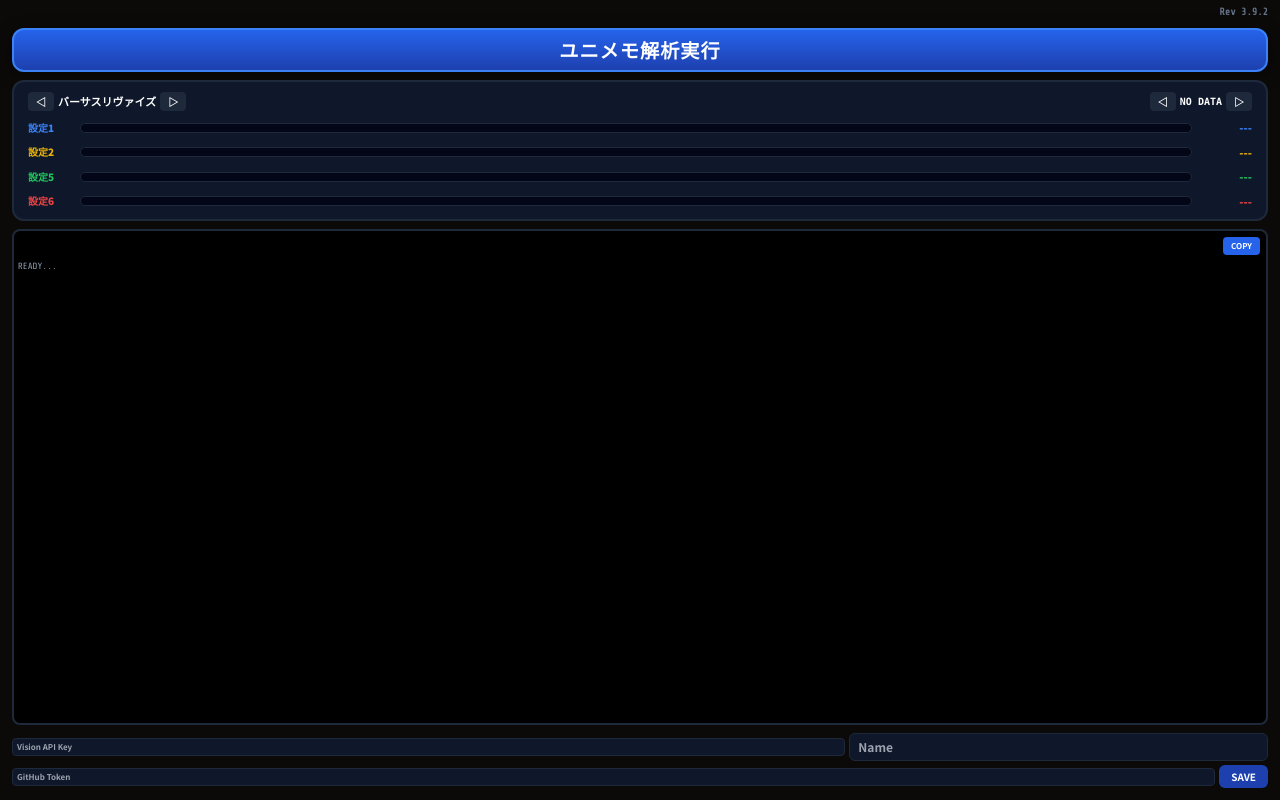
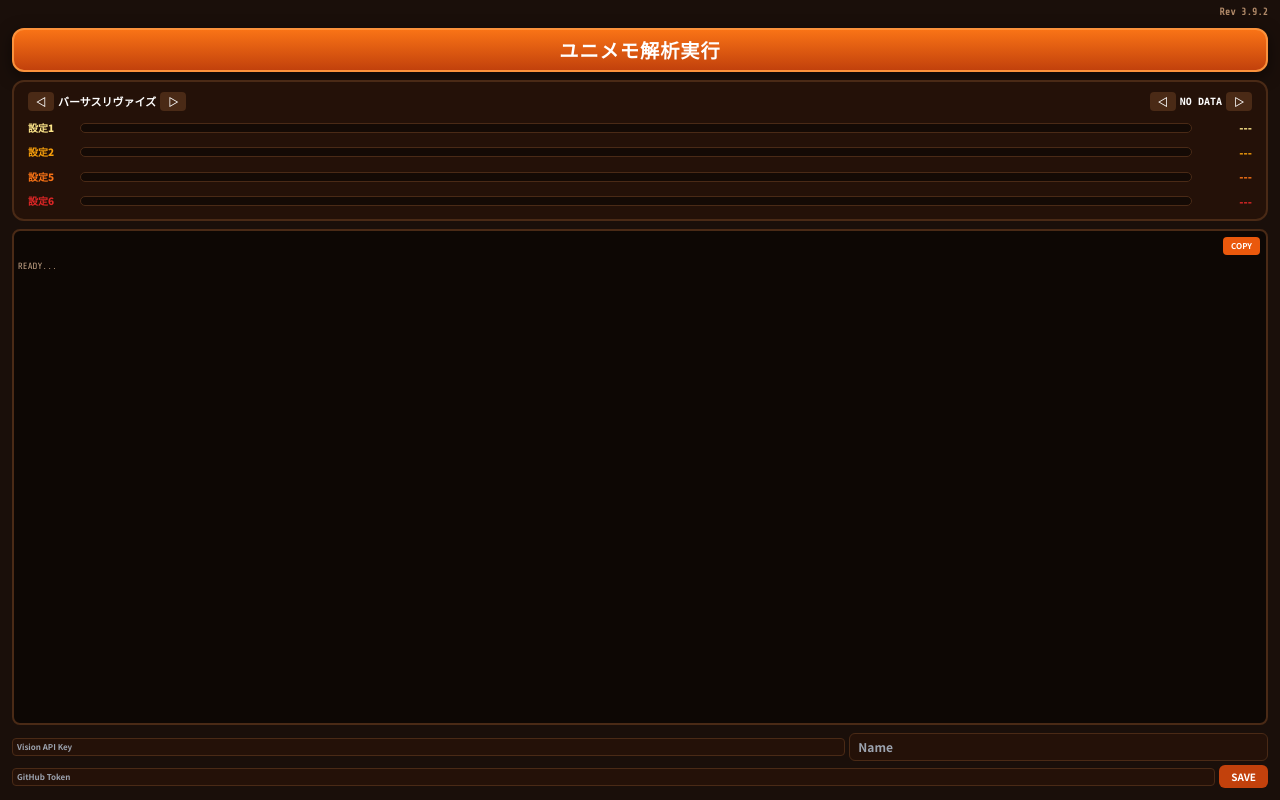
Before and after one commit to VS777-coder/VersusRexseHanabi, a plain HTML site: page index.html in a window 1280 px wide. Drawn offline with nearby package versions, Linux system fonts and the light colour scheme.

Commit message:
Add files via upload

```diff
--- a/index.html
+++ b/index.html
@@ -8,29 +8,29 @@
     <style>
         @import url('https://fonts.googleapis.com/css2?family=Share+Tech+Mono&family=Squada+One&family=Noto+Sans+JP:wght@700;900&display=swap');
         * { box-sizing: border-box; -webkit-tap-highlight-color: transparent; touch-action: manipulation; }
-        body { background-color: #0c0a09; color: #fbbf24; font-family: 'Noto Sans JP', sans-serif; height: 100dvh; width: 100%; margin: 0; padding: 12px; overflow: hidden; display: flex; flex-direction: column; }
-        .rev-tag-top { font-family: 'Share Tech Mono', monospace; font-size: 10px; color: #64748b; position: absolute; top: 4px; right: 12px; font-weight: bold; }
-        .main-btn { background: linear-gradient(180deg, #2563eb 0%, #1e40af 100%); border: 2px solid #3b82f6; border-radius: 12px; height: 44px; display: flex; align-items: center; justify-content: center; width: 100%; box-shadow: 0 4px 15px rgba(0,0,0,0.5); cursor: pointer; }
+        body { background-color: #1a0f0a; color: #fbbf24; font-family: 'Noto Sans JP', sans-serif; height: 100dvh; width: 100%; margin: 0; padding: 12px; overflow: hidden; display: flex; flex-direction: column; }
+        .rev-tag-top { font-family: 'Share Tech Mono', monospace; font-size: 10px; color: #b08968; position: absolute; top: 4px; right: 12px; font-weight: bold; }
+        .main-btn { background: linear-gradient(180deg, #f97316 0%, #c2410c 100%); border: 2px solid #fb923c; border-radius: 12px; height: 44px; display: flex; align-items: center; justify-content: center; width: 100%; box-shadow: 0 4px 15px rgba(0,0,0,0.5); cursor: pointer; }
         .main-btn span { font-weight: 900; font-size: 1.2rem; color: #ffffff; letter-spacing: 1px; }
-        .panel-frame { border: 2px solid #1e293b; background: #0f172a; border-radius: 12px; padding: 10px 14px; position: relative; }
-        .bar-bg { background-color: #020617; height: 10px; border-radius: 5px; overflow: hidden; border: 1px solid #1e293b; margin-top: 1px; }
+        .panel-frame { border: 2px solid #4a2a16; background: #241108; border-radius: 12px; padding: 10px 14px; position: relative; }
+        .bar-bg { background-color: #140a05; height: 10px; border-radius: 5px; overflow: hidden; border: 1px solid #4a2a16; margin-top: 1px; }
         .bar-fill { height: 100%; width: 0%; transition: width 1.2s cubic-bezier(0.16, 1, 0.3, 1); }
-        .log-container { flex-grow: 1; min-height: 0; margin: 8px 0; border: 2px solid #1e293b; background-color: #000000; border-radius: 8px; overflow: hidden; position: relative; }
-        .copy-btn { position: absolute; top: 6px; right: 6px; background: #2563eb; color: #fff; font-size: 8px; padding: 3px 8px; border-radius: 4px; z-index: 20; font-weight: bold; }
-        .log-body { padding: 4px; font-size: 9px; width: 100%; height: 100%; overflow-y: auto; white-space: pre-wrap; color: #94a3b8; font-family: 'Share Tech Mono', monospace; padding-top: 30px; line-height: 1.3; }
-        .log-table { width: 100%; border-collapse: collapse; margin-top: 8px; font-size: 7px; table-layout: fixed; color: #e2e8f0; }
-        .log-table th, .log-table td { border: 1px solid #1e293b; padding: 3px 1px; text-align: center; }
-        .log-table th { background-color: #1e293b; color: #60a5fa; font-weight: 900; }
+        .log-container { flex-grow: 1; min-height: 0; margin: 8px 0; border: 2px solid #4a2a16; background-color: #0d0704; border-radius: 8px; overflow: hidden; position: relative; }
+        .copy-btn { position: absolute; top: 6px; right: 6px; background: #ea580c; color: #fff; font-size: 8px; padding: 3px 8px; border-radius: 4px; z-index: 20; font-weight: bold; }
+        .log-body { padding: 4px; font-size: 9px; width: 100%; height: 100%; overflow-y: auto; white-space: pre-wrap; color: #c9a88a; font-family: 'Share Tech Mono', monospace; padding-top: 30px; line-height: 1.3; }
+        .log-table { width: 100%; border-collapse: collapse; margin-top: 8px; font-size: 7px; table-layout: fixed; color: #f5e6d8; }
+        .log-table th, .log-table td { border: 1px solid #4a2a16; padding: 3px 1px; text-align: center; }
+        .log-table th { background-color: #4a2a16; color: #fb923c; font-weight: 900; }
         .val-red { color: #ef4444 !important; font-weight: 900; }
         .val-yellow { color: #fbbf24 !important; font-weight: 900; }
         .aura-red { background-color: #b91c1c !important; color: white !important; font-weight: bold; }
         .aura-green { background-color: #15803d !important; color: white !important; font-weight: bold; }
         .aura-yellow { background-color: #a16207 !important; color: white !important; font-weight: bold; }
-        .api-input-tiny { background: #0f172a; color: #4b5563; border: 1px solid #1e293b; padding: 2px 4px; font-size: 8px; border-radius: 4px; outline: none; }
-        .api-input-name { background: #0f172a; color: #f1f5f9; border: 1px solid #1e293b; padding: 4px 8px; font-size: 12px; font-weight: bold; border-radius: 6px; outline: none; }
-        .save-btn { background: #1e40af; color: #ffffff; font-weight: bold; padding: 4px 12px; border-radius: 6px; font-size: 10px; cursor: pointer; }
-        .nav-btn { background: #1e293b; color: #fff; border-radius: 4px; padding: 2px 6px; font-size: 10px; font-weight: bold; }
-        .c-s1 { color: #3b82f6; } .c-s2 { color: #eab308; } .c-s5 { color: #22c55e; } .c-s6 { color: #ef4444; }
+        .api-input-tiny { background: #241108; color: #8a6a52; border: 1px solid #4a2a16; padding: 2px 4px; font-size: 8px; border-radius: 4px; outline: none; }
+        .api-input-name { background: #241108; color: #f5e6d8; border: 1px solid #4a2a16; padding: 4px 8px; font-size: 12px; font-weight: bold; border-radius: 6px; outline: none; }
+        .save-btn { background: #c2410c; color: #ffffff; font-weight: bold; padding: 4px 12px; border-radius: 6px; font-size: 10px; cursor: pointer; }
+        .nav-btn { background: #4a2a16; color: #fff; border-radius: 4px; padding: 2px 6px; font-size: 10px; font-weight: bold; }
+        .c-s1 { color: #fde68a; } .c-s2 { color: #f59e0b; } .c-s5 { color: #f97316; } .c-s6 { color: #dc2626; }
     </style>
 </head>
 <body>
@@ -43,10 +43,10 @@
             <div class="flex items-center gap-1 text-white text-[10px]"><button id="d-prev" class="nav-btn px-2">◁</button><span id="date-display" class="font-mono">NO DATA</span><button id="d-next" class="nav-btn px-2">▷</button></div>
         </div>
         <div class="w-full flex flex-col gap-2">
-            <div class="flex items-center gap-3"><span class="c-s1 font-black text-[10px] w-10">設定1</span><div class="flex-grow bar-bg"><div id="b1" class="bar-fill bg-blue-500"></div></div><span id="p1" class="c-s1 font-black text-[11px] w-12 text-right">---</span></div>
-            <div class="flex items-center gap-3"><span class="c-s2 font-black text-[10px] w-10">設定2</span><div class="flex-grow bar-bg"><div id="b2" class="bar-fill bg-yellow-500"></div></div><span id="p2" class="c-s2 font-black text-[11px] w-12 text-right">---</span></div>
-            <div class="flex items-center gap-3"><span class="c-s5 font-black text-[10px] w-10">設定5</span><div class="flex-grow bar-bg"><div id="b5" class="bar-fill bg-green-500"></div></div><span id="p5" class="c-s5 font-black text-[11px] w-12 text-right">---</span></div>
-            <div class="flex items-center gap-3"><span class="c-s6 font-black text-[10px] w-10">設定6</span><div class="flex-grow bar-bg"><div id="b6" class="bar-fill bg-red-500"></div></div><span id="p6" class="c-s6 font-black text-[11px] w-12 text-right">---</span></div>
+            <div class="flex items-center gap-3"><span class="c-s1 font-black text-[10px] w-10">設定1</span><div class="flex-grow bar-bg"><div id="b1" class="bar-fill bg-amber-200"></div></div><span id="p1" class="c-s1 font-black text-[11px] w-12 text-right">---</span></div>
+            <div class="flex items-center gap-3"><span class="c-s2 font-black text-[10px] w-10">設定2</span><div class="flex-grow bar-bg"><div id="b2" class="bar-fill bg-amber-500"></div></div><span id="p2" class="c-s2 font-black text-[11px] w-12 text-right">---</span></div>
+            <div class="flex items-center gap-3"><span class="c-s5 font-black text-[10px] w-10">設定5</span><div class="flex-grow bar-bg"><div id="b5" class="bar-fill bg-orange-500"></div></div><span id="p5" class="c-s5 font-black text-[11px] w-12 text-right">---</span></div>
+            <div class="flex items-center gap-3"><span class="c-s6 font-black text-[10px] w-10">設定6</span><div class="flex-grow bar-bg"><div id="b6" class="bar-fill bg-red-600"></div></div><span id="p6" class="c-s6 font-black text-[11px] w-12 text-right">---</span></div>
         </div>
     </div>
 
@@ -67,9 +67,9 @@ const ALEX_CONFIG = [
     { id: "ht", name: "３枚役", active: true, type: "normal", probs: {1: 40.5, 2: 38.1, 5: 39.2, 6: 38.3} },
     { id: "bu", name: "ブドウ", active: false, type: "normal", probs: {1: 256.0, 2: 256.0, 5: 256.0, 6: 256.0} },
     { id: "c_tot", name: "チェリー合算", active: false, type: "normal", probs: {1: 21.1, 2: 21.1, 5: 19.9, 6: 19.7} },
-    { id: "ca1", name: "チェリーＡ１", active: false, type: "normal", probs: {1: 99.8, 2: 99.8, 5: 82.1, 6: 78.8} },
+    { id: "ca1", name: "チェリーＡ１", active: false, type: "normal", probs: {1: 99.8, 2: 99.8, 5: 99.8, 6: 99.8} },
     { id: "ca2", name: "チェリーＡ２", active: true, type: "normal", probs: {1: 39.5, 2: 39.7, 5: 36.3, 6: 36.0} },
-    { id: "cb", name: "チェリーＢ", active: true, type: "normal", probs: {1: 82.6, 2: 82.6, 5: 78.8, 6: 76.7} },
+    { id: "cb", name: "チェリーＢ", active: true, type: "normal", probs: {1: 82.6, 2: 82.1, 5: 78.8, 6: 76.7} },
     { id: "total_l", name: "ボーナス合算", active: false, type: "normal", probs: {1: 179.6, 2: 174.3, 5: 163.4, 6: 149.6} },
     { id: "bb_tot", name: "ビッグボーナス合算", active: true, type: "normal", probs: {1: 309.1, 2: 303.4, 5: 295.2, 6: 287.4} },
     { id: "bb_r7", name: "赤７", active: false, type: "normal", probs: {1: 618.2, 2: 606.8, 5: 590.4, 6: 574.8} },
@@ -89,7 +89,7 @@ const L_HANABI_CONFIG = [
     { id: "ba", name: "風鈴Ａ", active: true, type: "normal", probs: {1: 12.9, 2: 12.5, 5: 12.1, 6: 11.5} },
     { id: "bb_b", name: "風鈴Ｂ", active: true, type: "normal", probs: {1: 38.4, 2: 38.7, 5: 36.2, 6: 34.5} },
     { id: "f_tot", name: "風鈴合算", active: false, type: "normal", probs: {1: 9.68, 2: 9.45, 5: 9.06, 6: 8.64} },
-    { id: "ia", name: "氷Ａ", active: true, type: "normal", probs: {1: 46.3, 2: 47.3, 5: 46.2, 6: 47.4} },
+    { id: "ia", name: "氷Ａ", active: true, type: "normal", probs: {1: 46.3, 2: 47.3, 5: 46.2, 6: 47.2} },
     { id: "ib", name: "氷Ｂ", active: false, type: "normal", probs: {1: 1560.4, 2: 1560.4, 5: 1560.4, 6: 1560.4} },
     { id: "i_tot", name: "氷合算", active: false, type: "normal", probs: {1: 44.9, 2: 45.9, 5: 44.8, 6: 46.0} },
     { id: "ca1", name: "チェリーＡ１", active: false, type: "normal", probs: {1: 99.4, 2: 99.4, 5: 99.4, 6: 99.3} },
@@ -138,15 +138,27 @@ const VERSUS_CONFIG = [
     { id: "sb", name: "スイカＢ", active: false, type: "normal", probs: {1: 218.5, 2: 218.5, 5: 218.5, 6: 218.5} },
     { id: "che_tot", name: "チェリー合算", active: false, type: "normal", probs: {1: 38.2, 2: 38.9, 5: 36.7, 6: 37.3} },
     { id: "ca", name: "チェリーＡ", active: false, type: "normal", probs: {1: 119.2, 2: 119.2, 5: 119.2, 6: 118.9} },
-    { id: "cb", name: "チェリーＢ", active: true, type: "normal", probs: {1: 56.2, 2: 57.7, 5: 53.1, 6: 54.4} },
+    { id: "cb", name: "チェリーＢ", active: true, type: "normal", probs: {1: 56.2, 2: 57.7, 5: 53.1, 6: 54.1} },
     { id: "vc", name: "バーサスチャンス中ハズレ", active: true, type: "vc", probs: {1: 5.0, 2: 4.9, 5: 4.6, 6: 4.5} },
     { id: "vg", name: "バーサスゲーム中ハズレ", active: true, type: "vg", probs: {1: 10.1, 2: 9.4, 5: 8.7, 6: 8.1} },
-    { id: "rb_bel", name: "ベル揃い", active: false, type: "big", probs: {1: 1.0, 2: 1.0, 5: 1.0, 6: 1.0} },
+    { id: "rb_bel", name: "ベル揃い", active: false, type: "big", probs: {1: 1.10, 2: 1.14, 5: 1.10, 6: 1.14} },
     { id: "cbs", name: "チェリー＋ベル揃い", active: true, type: "big", probs: {1: 11.1, 2: 8.9, 5: 11.1, 6: 8.9} },
     { id: "cbh", name: "チェリー＋ベルはずれ", active: true, type: "big", probs: {1: 256.0, 2: 128.0, 5: 256.0, 6: 128.0} }
 ];
 
-const MACHINE_LIST = ["新ハナビ", "スマスロハナビ", "バーサスリヴァイズ", "アレックスブライド"];
+const MACHINE_LIST = ["新ハナビ", "スマスロハナビ", "バーサスリヴァイズ", "アレックスブライト"];
+
+/* === 定義表の固定化（指示：構成定数は完全固定／定義表は一切触るな） ===
+   外部サイト(パチセブン)のスペック表と突合し確認済み（2026-11-12）。
+   以後は実行時にも変更できないよう凍結する。 */
+function deepFreeze(obj) {
+    Object.getOwnPropertyNames(obj).forEach(k => {
+        const v = obj[k];
+        if (v && typeof v === "object" && !Object.isFrozen(v)) deepFreeze(v);
+    });
+    return Object.freeze(obj);
+}
+[ALEX_CONFIG, L_HANABI_CONFIG, HANABI_CONFIG, VERSUS_CONFIG, MACHINE_LIST].forEach(deepFreeze);
 let currentMachineIdx = 2; let lastAnalysisResult = null;
 const GH_USER = "vs777-coder"; const GH_REPO = "VersusRexseHanabi";
 const logDisplay = document.getElementById('log-display');
@@ -154,7 +166,7 @@ const addLog = (m, c="text-slate-400") => { const e=document.createElement('div'
 let hPaths = []; let hIdx = -1;
 
 function getMachineDef(name) {
-    if (name.includes("アレックス")) return {def:ALEX_CONFIG, bG:0, name:"アレックスブライド"};
+    if (name.includes("アレックス")) return {def:ALEX_CONFIG, bG:0, name:"アレックスブライト"};
     if (name.includes("バーサス")) return {def:VERSUS_CONFIG, bG:28, name:"バーサスリヴァイズ"};
     if (name.includes("スマスロ")) return {def:L_HANABI_CONFIG, bG:20, name:"スマスロハナビ"};
     return {def:HANABI_CONFIG, bG:29, name:"新ハナビ"};
```
